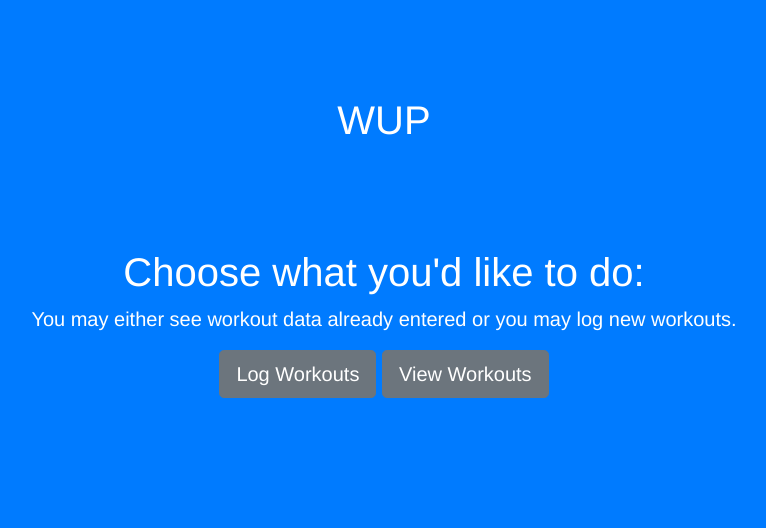
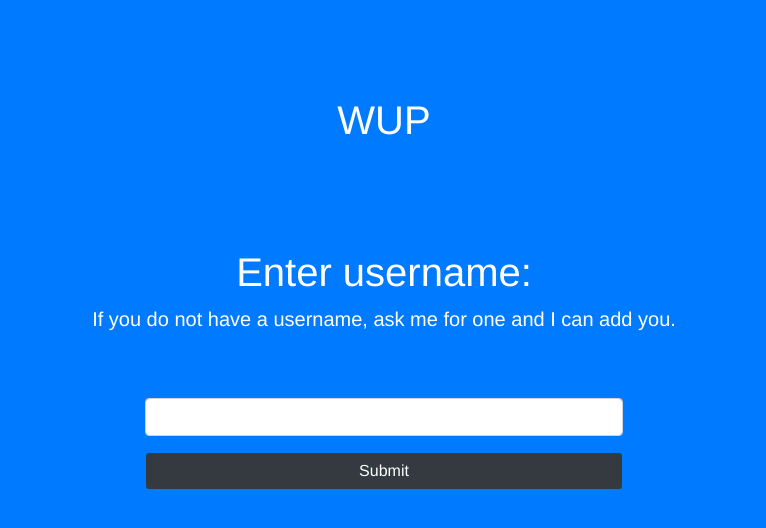
Before and after one commit to Okachobe/wup, a Flask app: page / in a window 1280 px wide. Shown: the top 528 px of the page, without its empty margins (256-1022 px from the left). Run offline with Flask 2, Linux system fonts and the light colour scheme; some libraries are stand-ins or nearby versions.

Commit message:
added login method w cookies

```diff
--- a/static/script.js
+++ b/static/script.js
@@ -1,15 +1,7 @@
 'use strict';
 window.addEventListener('load', () => {
     var b = firebase.database().ref("set");
-    // document.getElementById('date').valueAsDate = new Date();
     $("#picker").datepicker();
-    /*$("#date").datepicker({
-        maxDate: moment(),
-        allowInputToggle: true,
-        enabledHours : false,
-        locale: moment().local('en'),
-        format: 'MM/DD/YYYY'
-    });*/
     if ($('#addSet').length > 0) {
         $("#addSet").submit((a) => {
             $(this), console.log("Pushing to firebase");
@@ -17,7 +9,7 @@ window.addEventListener('load', () => {
                 weight = $("#weight").val(),
                 lift = $("#lift").val(),
                 date = $("#date").val(),
-                name = $("#name").val(),
+                name = Cookies.get('username'),
                 set = {
                     date: date,
                     name: name,
@@ -25,11 +17,7 @@ window.addEventListener('load', () => {
                     lift: lift,
                     weight: weight
                 };
-            console.log("Name: ", name);
             return b.push(set).then((a) => {
-                // display sucess message or something
-                // $(".sucess").css("display", "block");
-                // $(".sucess-none").css("display", "none");
                 alert('Successfully submitted data.');
             }), false })
     }
--- a/templates/add_set.html
+++ b/templates/add_set.html
@@ -10,6 +10,7 @@
             <div class="panel-body">
                 <form class="sucess-none form form-horizontal" id="addSet">
 
+                    <!--
                     <div class="form-group">
                         <div class="col-md-10">
                             Name:<br>
@@ -20,6 +21,7 @@
                             </select>
                         </div>
                     </div>
+                    -->
 
                     <div class="form-group">
                         <div class="col-md-10">
--- a/templates/head.html
+++ b/templates/head.html
@@ -8,3 +8,4 @@
 <script src="{{url_for('static', filename='script.js')}}"></script>
 <link rel="stylesheet" type="text/css" href="{{url_for('static', filename='style.css')}}">
 <script src="https://cdnjs.cloudflare.com/ajax/libs/moment.js/2.24.0/moment.min.js"></script>
+<script src="https://cdn.jsdelivr.net/npm/js-cookie@2/src/js.cookie.min.js"></script>
--- a/templates/index.html
+++ b/templates/index.html
@@ -4,6 +4,37 @@
 
 {% block body %}
 <main role="main" class="inner-cover">
+    <div class="mainbox col-md-6 col-md-offset-3 col-sm-8 col-sm-offset-2" id="login">
+        <div class="panel panel-info">
+            <div class="panel-body">
+
+                <h1 class="cover-heading">Enter username:</h1>
+                <p class="lead"> If you do not have a username, ask me for one and I can add you. </p>
+                <br> <br>
+
+                <form class="sucess-none form form-horizontal" id="loginForm" onsubmit="return false;">
+
+                    <div class="form-group">
+                        <div class="col-md-10">
+                            <input class="form-control" type="text" id="un-attempt">
+                        </div>
+                    </div>
+
+                    <div class="form-group">
+                        <div class="col-md-10">
+                            <input type="submit" class="bg-dark form-control btn" value="Submit">
+                        </div>
+                    </div>
+
+                </form>
+
+            </div>
+        </div>
+    </div>
+
+    <br> <br>
+
+    <div class="main-page" style="display:none;" id="main-page">
         <h1 class="cover-heading">Choose what you'd like to do:</h1>
         <p class="lead">
             You may either see workout data already entered or you may log new workouts.
@@ -12,5 +43,52 @@
             <a href="add_set" class="btn btn-lg btn-secondary">Log Workouts</a>
             <a href="view_all" class="btn btn-lg btn-secondary">View Workouts</a>
         </p>
+    </div>
+
 </main>
+
+<script>
+    var users = [];
+    window.addEventListener('load', () => {
+
+        if (Cookies.get('username')) {
+            document.getElementById("login").style.display = "none";
+            document.getElementById("main-page").style.display = "block";
+        } else {
+            firebase.database().ref('user').on('value', (snapshot) => {
+                if (snapshot.exists()) {
+                    var d = snapshot.val();
+                    for (var k in d) {
+                        v = d[k];
+                        users.push({un:v.username,fn:v.fullname});
+                    }
+                }
+            });
+        }
+    });
+
+    $('#loginForm').submit((event) => {
+        var un = $('#un-attempt').val(),
+            found = false,
+            fn = "";
+
+        users.forEach((el) => {
+            if (!found) {
+                if (el.un == un) {
+                    found = true;
+                    fn = el.fn;
+                }
+            }
+        });
+
+        if (found) {
+            Cookies.set("username", un);
+            Cookies.set("fullname", fn);
+            document.getElementById("login").style.display = "none";
+            document.getElementById("main-page").style.display = "block";
+        } else {
+            alert("Username not in database. If you think this is a mistake, contact me and I'll add you back in.");
+        }
+    });
+</script>
 {% endblock %}
```
Also changed, not shown: templates/view_all.html (+7 -8 lines). Lines whose indentation alone changed are shown as unchanged.
